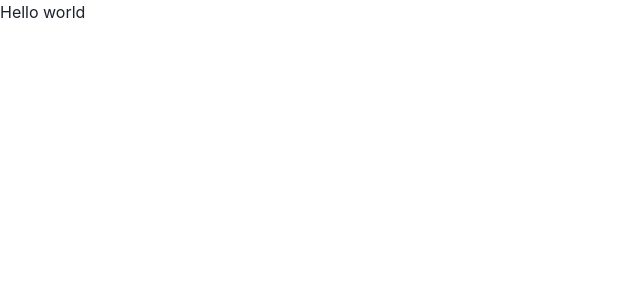
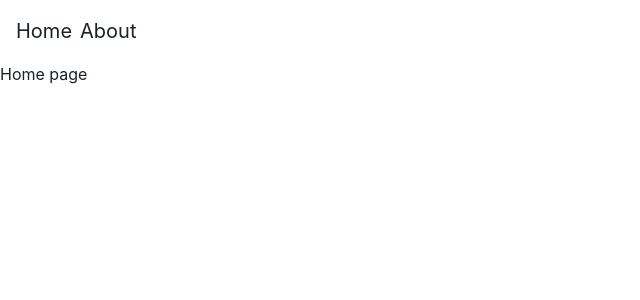
Before and after one commit to kevdougful/abc-web, a React app: page / in a window 1280 px wide. Shown: the top 300 px of the page, without its empty margins (0-640 px from the left). Built offline with nearby package versions, Linux system fonts and the light colour scheme.

Commit message:
Add Navbar and Routing

```diff
--- a/src/App.tsx
+++ b/src/App.tsx
@@ -1,10 +1,21 @@
 import * as React from "react";
-import { ChakraProvider } from "@chakra-ui/react";
+import { BrowserRouter as Router, Routes, Route, Link } from "react-router-dom";
+
+import { ChakraProvider, Box, Stack } from "@chakra-ui/react";
+
+import { Navbar } from "./components/navbar";
+import { Home, About } from "./pages";
 
 export default () => {
   return (
     <ChakraProvider>
-      <h1>Hello world</h1>
+      <Router>
+        <Navbar />
+        <Routes>
+          <Route path="/" element={<Home />} />
+          <Route path="/about" element={<About />} />
+        </Routes>
+      </Router>
     </ChakraProvider>
   );
 };
--- /dev/null
+++ b/src/components/navbar/index.tsx
@@ -0,0 +1 @@
+export * from "./navbar";
--- /dev/null
+++ b/src/components/navbar/navbar-desktop.tsx
@@ -0,0 +1,35 @@
+import * as React from "react";
+import { BrowserRouter as Router, Routes, Route, Link } from "react-router-dom";
+
+import {
+  Container,
+  Stack,
+  Button,
+  Divider,
+  HStack,
+  Spacer,
+  Text,
+} from "@chakra-ui/react";
+
+import { Home, About } from "../../pages";
+
+export const NavbarDesktop: React.FC = () => {
+  return (
+    <Container
+      as={Stack}
+      d={{ base: "none", md: "flex" }}
+      maxW="6x1"
+      py={4}
+      spacing={4}
+    >
+      <HStack>
+        <Link to="/">
+          <Text fontSize="xl">Home</Text>
+        </Link>
+        <Link to="/about">
+          <Text fontSize="xl">About</Text>
+        </Link>
+      </HStack>
+    </Container>
+  );
+};
--- /dev/null
+++ b/src/components/navbar/navbar-mobile.tsx
@@ -0,0 +1,5 @@
+import * as React from "react";
+
+export const NavbarMobile: React.FC = () => {
+  return <p>Navbar mobile</p>;
+};
--- /dev/null
+++ b/src/components/navbar/navbar.tsx
@@ -0,0 +1,15 @@
+import * as React from "react";
+
+import { NavbarDesktop } from "./navbar-desktop";
+import { NavbarMobile } from "./navbar-mobile";
+import { useBreakpointValue } from "@chakra-ui/react";
+
+export const Navbar: React.FC = () => {
+  const isMobile = useBreakpointValue({ base: true, md: false });
+
+  if (isMobile) {
+    return <NavbarMobile />;
+  }
+
+  return <NavbarDesktop />;
+};
--- /dev/null
+++ b/src/pages/about.tsx
@@ -0,0 +1,7 @@
+import * as React from "react";
+
+export interface AboutProps {}
+
+export const About: React.FC = (props: AboutProps) => {
+  return <h1>About page</h1>;
+};
--- /dev/null
+++ b/src/pages/home.tsx
@@ -0,0 +1,7 @@
+import * as React from "react";
+
+export interface HomeProps {}
+
+export const Home: React.FC = (props: HomeProps) => {
+  return <h1>Home page</h1>;
+};
--- /dev/null
+++ b/src/pages/index.tsx
@@ -0,0 +1,2 @@
+export * from "./about";
+export * from "./home";
```
